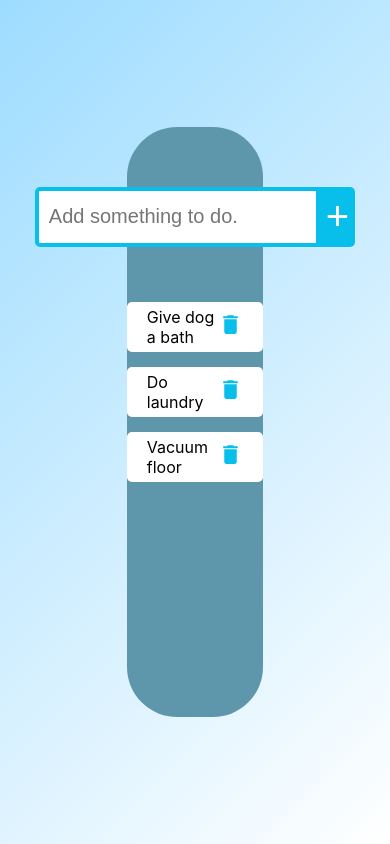
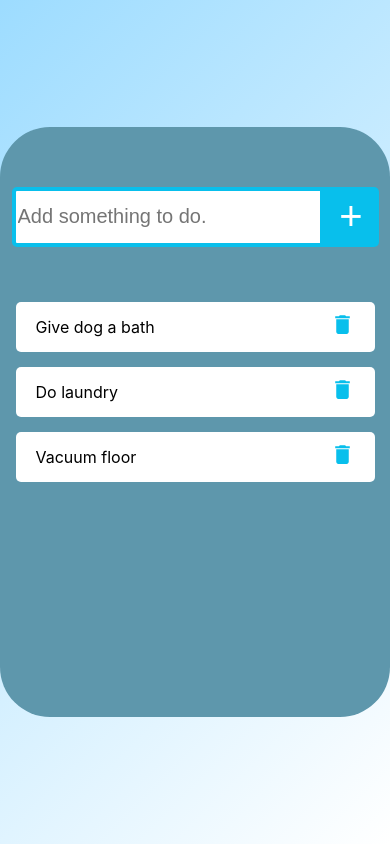
Before and after one commit to WilliamZhang91/todo_list, a React (Create React App) app: page / in a window 390 px wide. Built offline with nearby package versions, Linux system fonts and the light colour scheme; a web font is replaced by a local one.

Commit message:
media query and updated tests

```diff
--- a/src/components/List.css
+++ b/src/components/List.css
@@ -1,8 +1,9 @@
 .list {
-    width: 100%;
+    width: 359px;
     display: flex;
     justify-content: center;
     align-items: center;
+    margin: auto;
 }
 
 .list-item {
@@ -22,3 +23,7 @@
     font-size: 25px;
     color: rgb(8, 191, 236)
 }
+
+@media screen and (max-width: 600px) {
+
+}
--- a/src/components/List.js
+++ b/src/components/List.js
@@ -12,6 +12,7 @@ export default function List(props) {
                     <MdDelete
                         onClick={() => props.removeTodo(props.todo.id)}
                         className="delete"
+                        data-testid={`deleteButton${props.todo.id}`}
                     />
                 </div>
             </div>
--- a/src/components/Todo.css
+++ b/src/components/Todo.css
@@ -6,12 +6,13 @@
     display: flex;
     justify-content: center;
     align-items: center;
+    margin: 0 auto;
 }
 
 .todo_modal {
     background-color: rgb(94, 151, 172);
     border-radius: 50px;
-    width: 35%;
+    width: 600px;
     height: 70%;
 }
 
@@ -24,13 +25,12 @@
 
 .input {
     font-family: 'Akshar', sans-serif;
-    width: 400px;
+    width: 300px;
     height: 50px;
     font-size: 20px;
     border: 4px solid rgb(8, 191, 236);
     border-top-left-radius: 5px;
     border-bottom-left-radius: 5px;
-    padding-left: 10px;
 }
 
 input:focus {
@@ -76,3 +76,16 @@ input:focus {
 ::-webkit-scrollbar-thumb:hover {
     background: rgb(8, 191, 236);
 }
+
+@media screen and (max-width: 727px) {
+    .todo_modal {
+        background-color: rgb(94, 151, 172);
+        border-radius: 50px;
+        width: 450px;
+        height: 70%;
+    }
+
+    .form {
+
+    }
+}
--- a/src/components/Todo.js
+++ b/src/components/Todo.js
@@ -1,51 +1,18 @@
 import React, { useState } from 'react';
 import "./Todo.css";
 import List from './List';
+import { useTodo } from './useTodo';
 
 export default function Todo() {
 
-    const initialList = [{
-        "id": 1,
-        "task": "Give dog a bath",
-        "complete": false
-    }, {
-        "id": 2,
-        "task": "Do laundry",
-        "complete": false
-    }, {
-        "id": 3,
-        "task": "Vacuum floor",
-        "complete": false
-    }]
-
-    const [todoList, setTodoList] = useState(initialList);
-    const [input, setInput] = useState("");
-    const [emptyInput, setEmptyinput] = useState("");
-
-    const handleInputChange = (e) => {
-        setInput(e.currentTarget.value);
-        console.log(input)
-    };
-
-    const addTodo = (e) => {
-        e.preventDefault();
-        if (input === "") {
-            setEmptyinput("Please Enter a task")
-        } else {
-            const task = { id: todoList.length + 1, task: input, complete: false, }
-            setTodoList([...todoList, task]);
-            setInput("")
-            console.log(todoList)
-        };
-    };
-
-    const removeTodo = (todoToDelete) => {
-        console.log(todoToDelete)
-        const filterTodo = todoList.filter(todo => {
-            return todo.id !== todoToDelete
-        });
-        setTodoList(filterTodo)
-    }
+    const {
+        todoList,
+        input,
+        emptyInput,
+        handleInputChange,
+        addTodo,
+        removeTodo,
+    } = useTodo();
 
     return (
         <div className="layout" data-testid="todo">
@@ -63,7 +30,7 @@ export default function Todo() {
                         onChange={handleInputChange}
                         data-testid="input"
                     />
-                    <button className="button" data-testid="button">+</button>
+                    <button className="button" data-testid="addButton">+</button>
                 </form>
                 <div className="list-margin" >
                     {todoList.map((todo, index) => {
@@ -74,7 +41,7 @@ export default function Todo() {
                             data-testid="todo"
                         />
                     })}
-                    <p>{emptyInput}</p>
+                    <div className="form">{emptyInput}</div>
                 </div>
             </div>
         </div>
--- /dev/null
+++ b/src/components/useTodo.js
@@ -0,0 +1,57 @@
+import { useState } from "react";
+
+const initialList = [{
+    "id": 1,
+    "task": "Give dog a bath",
+    "complete": false
+}, {
+    "id": 2,
+    "task": "Do laundry",
+    "complete": false
+}, {
+    "id": 3,
+    "task": "Vacuum floor",
+    "complete": false
+}];
+
+export const useTodo = () => {
+    const [todoList, setTodoList] = useState(initialList);
+    const [input, setInput] = useState("");
+    const [emptyInput, setEmptyinput] = useState("");
+
+    const handleInputChange = (e) => {
+        setInput(e.currentTarget.value);
+        console.log(input)
+    };
+
+    const addTodo = (e) => {
+        e.preventDefault();
+        if (input === "") {
+            setEmptyinput("Please Enter a Task!")
+        } else {
+            const task = { id: todoList.length + 1, task: input, complete: false, }
+            setTodoList([...todoList, task]);
+            setInput("")
+            console.log(todoList);
+        };
+    };
+
+    const removeTodo = (todoToDelete) => {
+        console.log(todoToDelete)
+        const filterTodo = todoList.filter(todo => {
+            return todo.id !== todoToDelete
+        });
+        setTodoList(filterTodo)
+    }
+
+    return {
+        todoList,
+        input,
+        emptyInput,
+        handleInputChange,
+        addTodo,
+        removeTodo,
+        initialList,
+    }
+
+}
```
Also changed, not shown: 1 other file (tests, documents, lock files or other folders).
